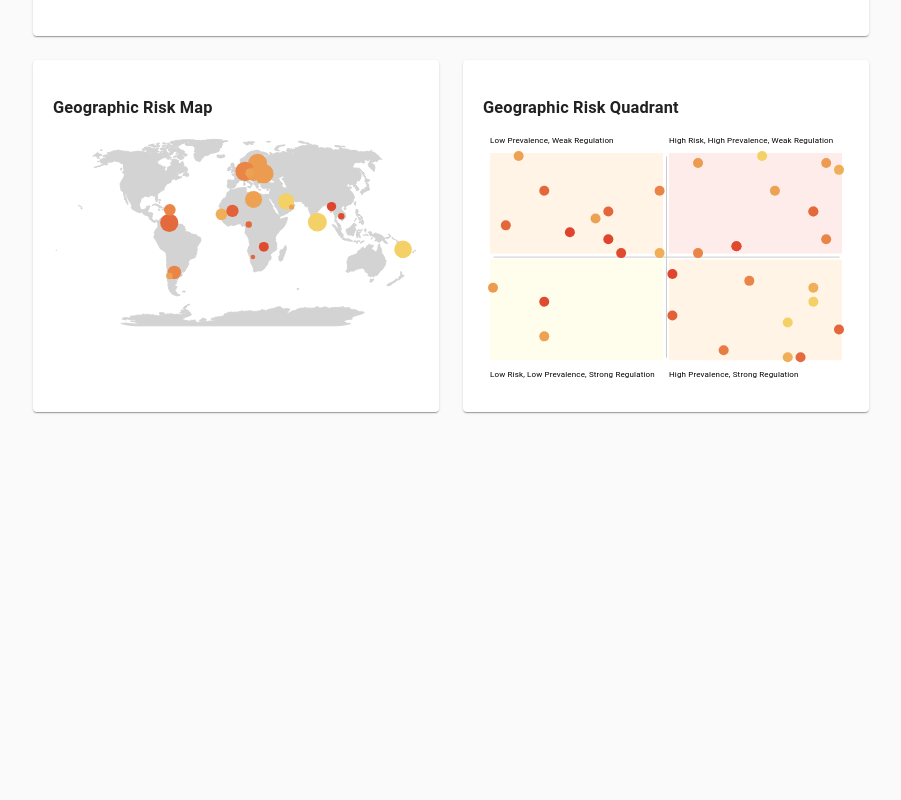
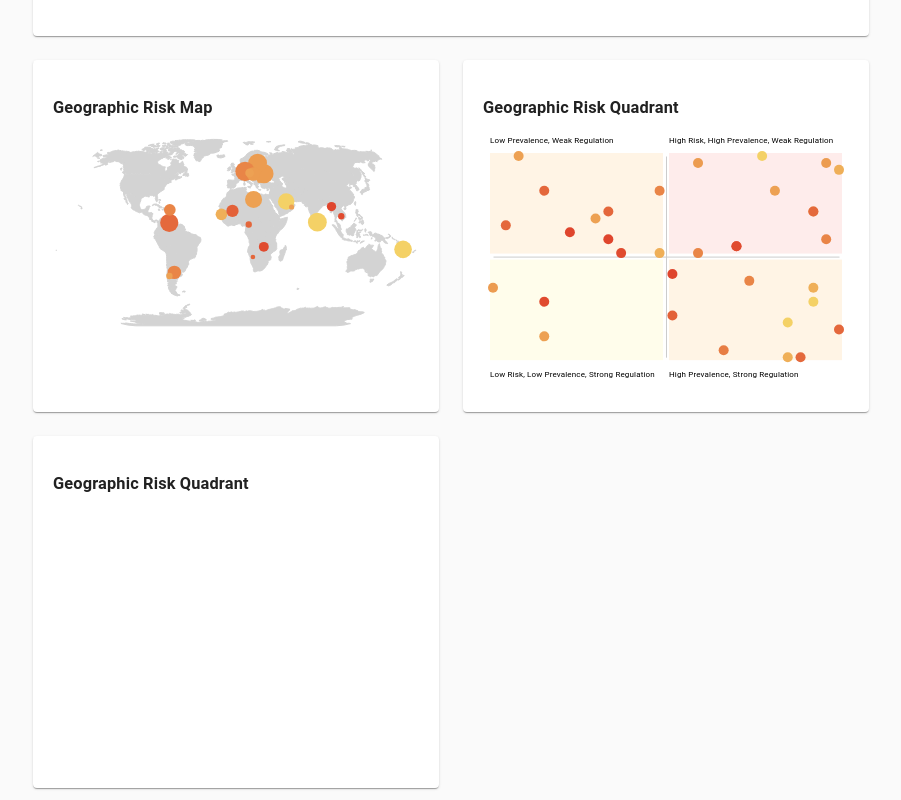
Before and after one commit to kristianKan/dashboard, a React (Create React App) app: page / in a window 1280 px wide. Shown: the part 627-1427 px from the top of the page, without its empty margins (221-1122 px from the left). Before the commit the page ends 1051 px from the top, so only its background shows below. Built offline with nearby package versions, Linux system fonts and the light colour scheme.

Commit message:
Treemap first pass

```diff
--- a/src/components/Geo.js
+++ b/src/components/Geo.js
@@ -99,7 +99,6 @@ class Geo extends React.Component {
     const { rScale, cKey, rKey, colorScale } = this;
     const { duration } = this.props;
     const centroids = this.getCentroids(data);
-    console.log(centroids);
 
     return (node) => {
       const g = node.select("g.container");
--- a/src/components/Graphics.js
+++ b/src/components/Graphics.js
@@ -75,6 +75,20 @@ export default function Graphics(props) {
             />
           </Paper>
         </Grid>
+        <Grid item sm={6}>
+          <Paper className={classes.paper}>
+            <h3>Geographic Risk Quadrant</h3>
+            <Treemap
+              drawContainer={drawContainer}
+              getContainerHeight={getContainerHeight}
+              getContainerWidth={getContainerWidth}
+              getColorScale={getColorScale}
+              getLinearScale={getLinearScale}
+              duration={duration}
+              {...props}
+            />
+          </Paper>
+        </Grid>
       </Grid>
     </div>
   );
--- a/src/components/Treemap.js
+++ b/src/components/Treemap.js
@@ -6,12 +6,11 @@ class Treemap extends React.Component {
     super(props);
     this.ref = React.createRef();
     this.margin = { top: 0, right: 0, bottom: 0, left: 0 };
-    this.xKey = "Prevalence";
-    this.yKey = "Strength of government response";
+    this.cKey = "risk";
   }
 
   componentDidMount() {
-    const { ref, margin, xKey, yKey } = this;
+    const { ref, margin, cKey } = this;
     const {
       getContainerHeight,
       getContainerWidth,
@@ -22,9 +21,24 @@ class Treemap extends React.Component {
     this.height = getContainerHeight(ref, margin);
     this.width = getContainerWidth(ref, margin);
 
-    this.colorScale = getColorScale({ data: data.rights, xKey, yKey });
+    this.colorScale = getColorScale({ data: data.countries, key: cKey });
 
-    this.draw(data);
+    const stratify = d3
+      .stratify()
+      .id((d) => d.id)
+      .parentId((d) => d.tier);
+
+    const parents = new Array(6)
+      .fill({})
+      .map((_, i) => (i < 5 ? { tier: -1, id: i } : { tier: "", id: -1 }));
+
+    const root = stratify([...data.suppliers, ...parents]);
+
+    this.treemap = d3.treemap().size([this.width, this.height]).padding(4)(
+      root
+    );
+
+    this.draw(root);
   }
 
   componentDidUpdate() {
@@ -34,13 +48,13 @@ class Treemap extends React.Component {
     this.redraw(data);
   }
 
-  draw(data) {
+  draw(root) {
     const { ref, margin, width, height } = this;
     const { drawContainer } = this.props;
 
     d3.select(ref.current)
       .call(drawContainer({ width, height, margin }))
-      .call(this.drawRects(data));
+      .call(this.drawRects(root.leaves()));
   }
 
   redraw(data) {
@@ -50,7 +64,7 @@ class Treemap extends React.Component {
   }
 
   drawRects(data) {
-    const { xKey, yKey, colorScale } = this;
+    const { cKey, colorScale } = this;
     const { duration } = this.props;
 
     return (node) => {
@@ -64,9 +78,13 @@ class Treemap extends React.Component {
         .enter()
         .append("rect")
         .attr("class", "rect")
-        .attr("fill", (d) => colorScale(+d[xKey] + +d[yKey]))
+        .attr("fill", (d) => colorScale(+d.data[cKey]))
         .attr("opacity", 0)
         .attr("stroke", "none")
+        .attr("x", (d) => d.x0)
+        .attr("y", (d) => d.y0)
+        .attr("width", (d) => d.x1 - d.x0)
+        .attr("height", (d) => d.y1 - d.y0)
         .merge(rects)
         .transition()
         .duration(duration)
--- a/src/sagas/data.js
+++ b/src/sagas/data.js
@@ -14,7 +14,8 @@ function mockSuppliersData(codes) {
   const emptyArray = new Array(20).fill("");
   const products = ["clothes", "electronics", "fruit"];
 
-  return emptyArray.map(() => {
+  return emptyArray.map((_, i) => {
+    const id = new Date().getTime().toString() + i;
     const name = Math.random().toString(36).substring(7);
     const product = Math.floor(Math.random() * products.length);
     const tier = getRandomInt(0, 4);
@@ -40,6 +41,7 @@ function mockSuppliersData(codes) {
     );
 
     return {
+      id,
       name,
       countries,
       product,
```
